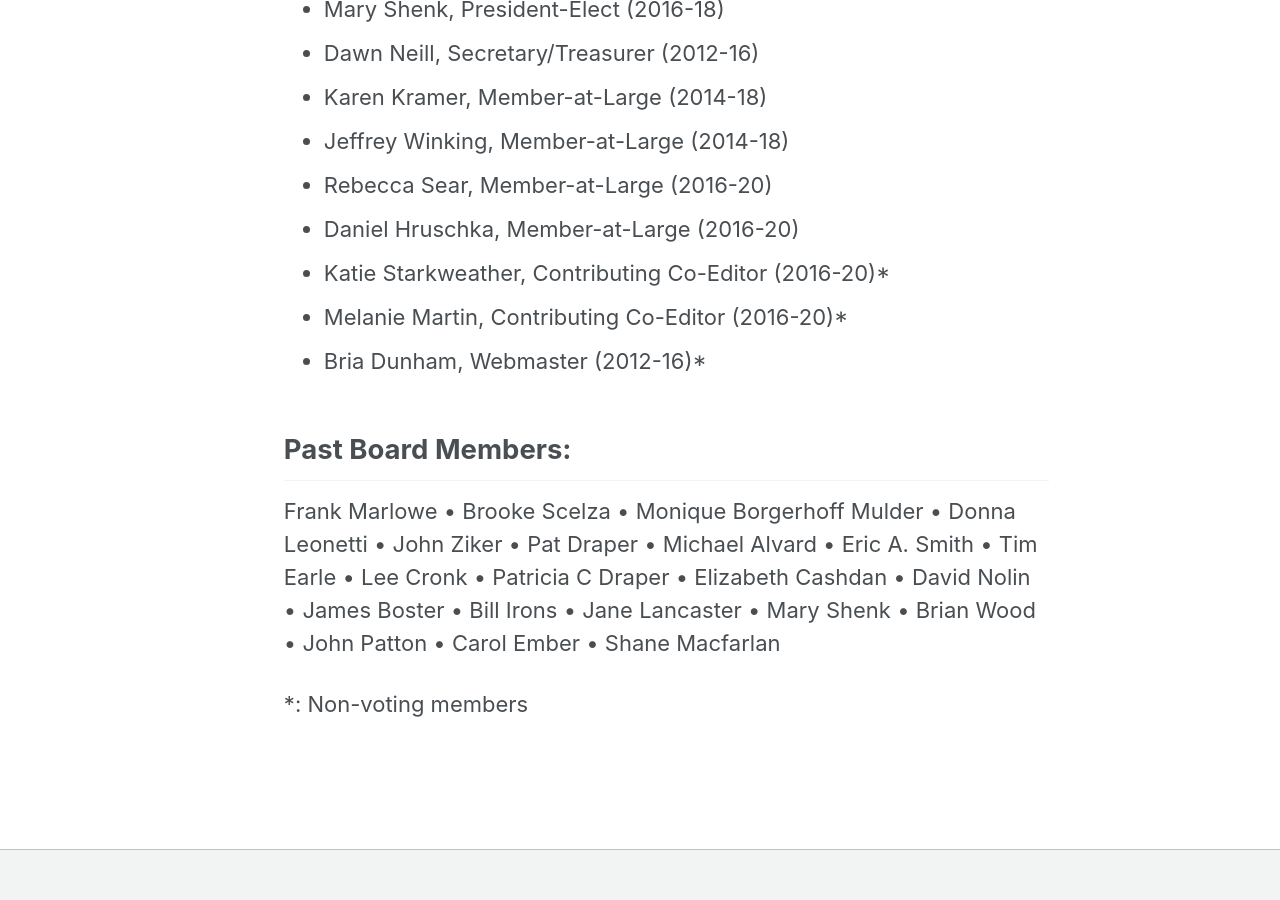
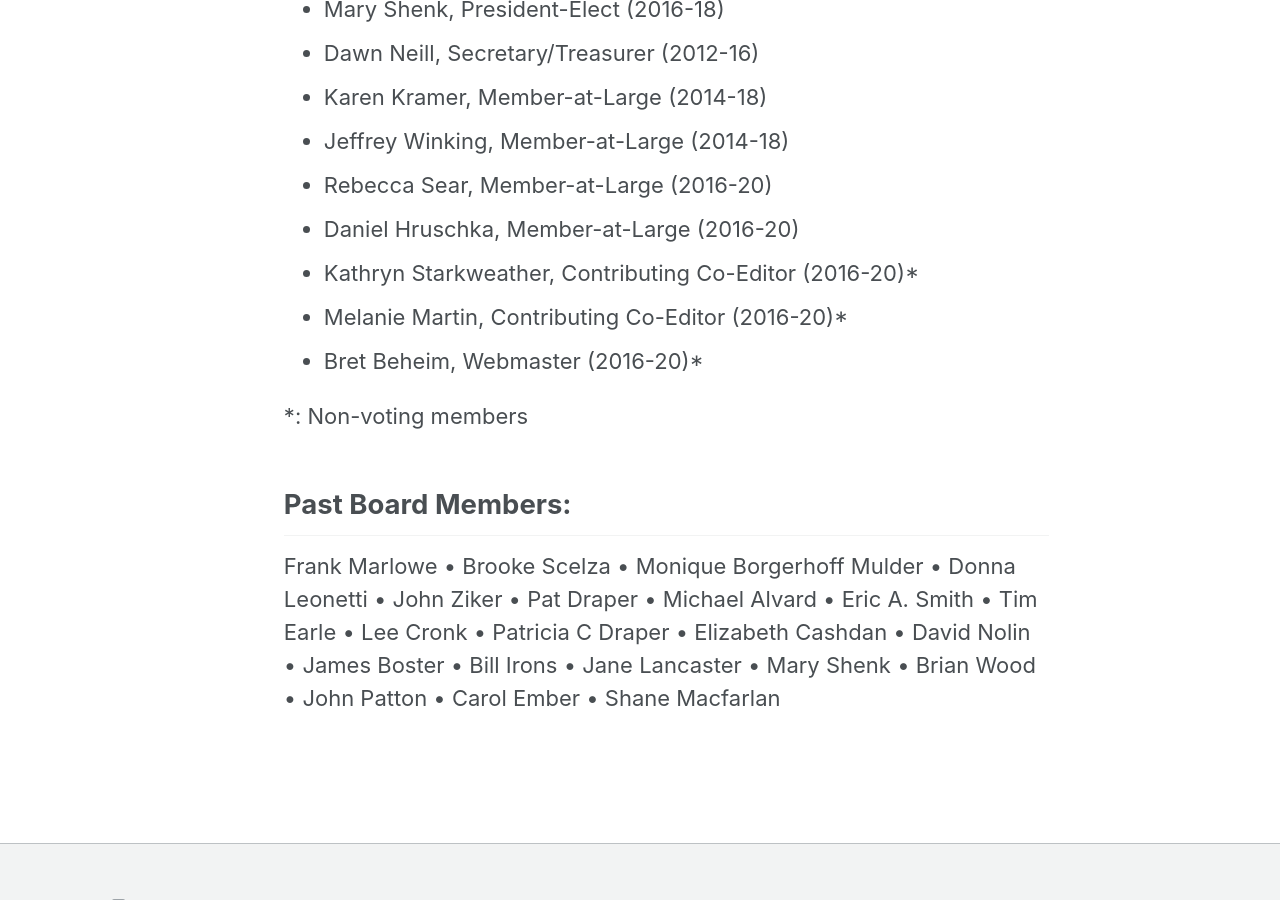
Before and after one commit to babeheim/evanthsoc-new, a Jekyll site: the page built from _pages/about.md, in a window 1280 px wide and 900 px high, scrolled down 3443 px. Built offline with Jekyll 4.4.1, drawn with Linux system fonts in a browser that asks for light colours.

Commit message:
updated board member info

```diff
--- a/_pages/about.md
+++ b/_pages/about.md
@@ -42,12 +42,12 @@ EAS aims to be a unifying force in the AAA, not a divisive one. As anthropologis
 - Jeffrey Winking, Member-at-Large (2014-18)
 - Rebecca Sear, Member-at-Large (2016-20)
 - Daniel Hruschka, Member-at-Large (2016-20)
-- Katie Starkweather, Contributing Co-Editor (2016-20)*
+- Kathryn Starkweather, Contributing Co-Editor (2016-20)*
 - Melanie Martin, Contributing Co-Editor (2016-20)*
-- Bria Dunham, Webmaster (2012-16)*
+- Bret Beheim, Webmaster (2016-20)*
+
+*: Non-voting members
 
 ## Past Board Members:
 
 Frank Marlowe • Brooke Scelza • Monique Borgerhoff Mulder • Donna Leonetti • John Ziker • Pat Draper • Michael Alvard • Eric A. Smith • Tim Earle • Lee Cronk • Patricia C Draper • Elizabeth Cashdan • David Nolin • James Boster • Bill Irons • Jane Lancaster • Mary Shenk • Brian Wood • John Patton • Carol Ember • Shane Macfarlan
-
-*: Non-voting members
```
